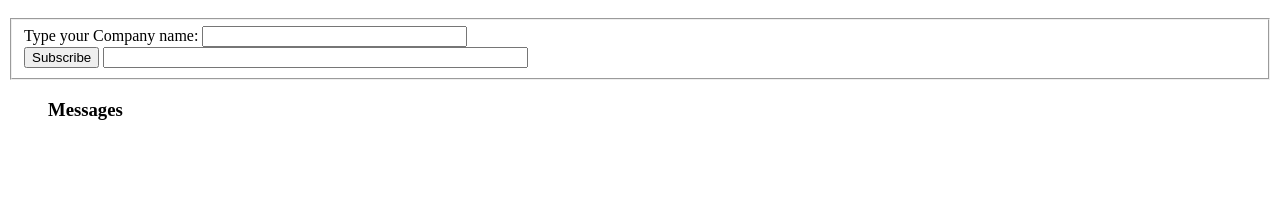
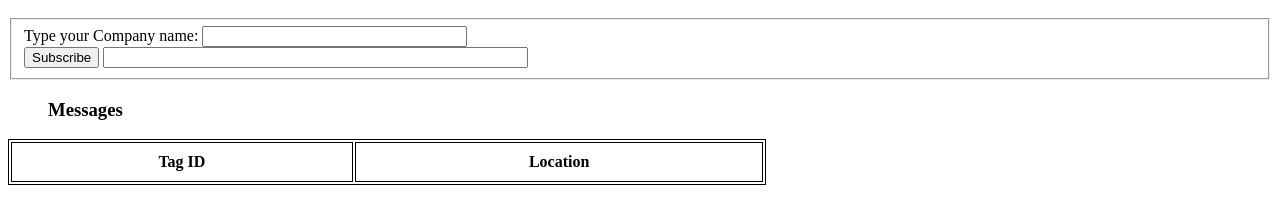
Before and after one commit to hjcelindro/server-node, a website: page index.html in a window 1280 px wide. Shown: the part 48-272 px from the top of the page. Drawn offline with nearby package versions, Linux system fonts and the light colour scheme; no server answers.

Commit message:
Update index.html

```diff
--- a/index.html
+++ b/index.html
@@ -1,6 +1,15 @@
-<head>
+    <head>
         <h1>Real Time</h1>
         <title>Testing...</title>
+        <style>
+            table, th, td {
+                border: 1px solid black;
+                border-collapse: :collapse;
+            }
+            th, td {
+                padding: 10px;
+            }
+        </style>
         <script src="/socket.io/socket.io.js"></script>
         <script src="http://code.jquery.com/jquery-1.11.1.js"></script>
 
@@ -42,6 +51,8 @@
                 socket.emit('register',manufacturer);
 
                 $('div').show('clients');
+                $('div').show('table');
+
             }
 
         </script>
@@ -59,5 +70,13 @@
             <div id = 'clients' style="display:none"><h2>Welcome Client!</h2></div>
             <ul id = 'messages'><h3>Messages</h3></ul>
         </div>
+        <div id='table'>
+            <table id = "t1" style='width:60%' >
+                <tr>
+                    <th>Tag ID</th>
+                    <th>Location</th>
+                </tr>
+            </table>
+        </div>
     </body>
 </html>
```
